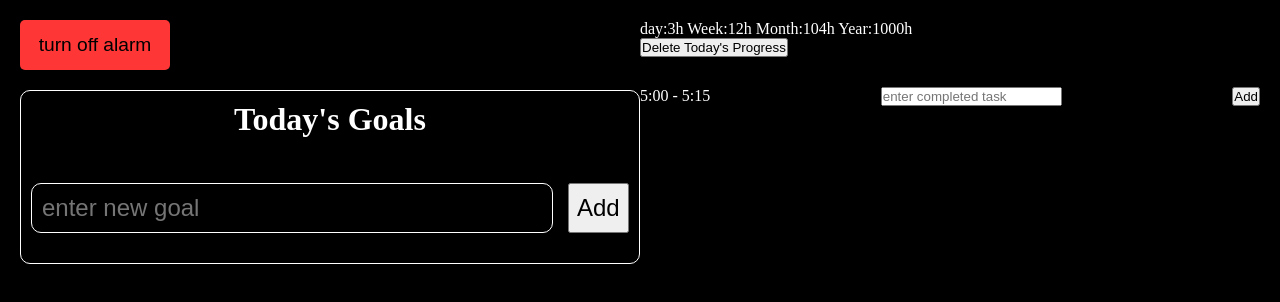
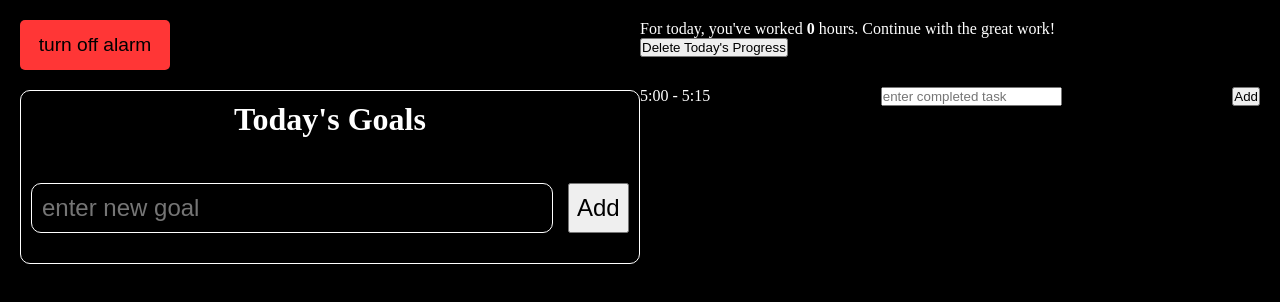
Before and after one commit to danifromecuador/we-are-what-we-repeatedly-do, a React (Vite) app: page / in a window 1280 px wide. Shown: the top 302 px of the page. Built offline with nearby package versions, Linux system fonts and the light colour scheme.

Commit message:
Show total worked hours for today

```diff
--- a/src/task_tracker/components/Counter.jsx
+++ b/src/task_tracker/components/Counter.jsx
@@ -1,7 +1,7 @@
-export const Counter = () => {
+export const Counter = ({Array}) => {
   return (
     <div className="counter">
-      day:3h Week:12h Month:104h Year:1000h
+      For today, you've worked <b>{Array.length / 4}</b> hours. Continue with the great work!
     </div>
   )
 }
```
